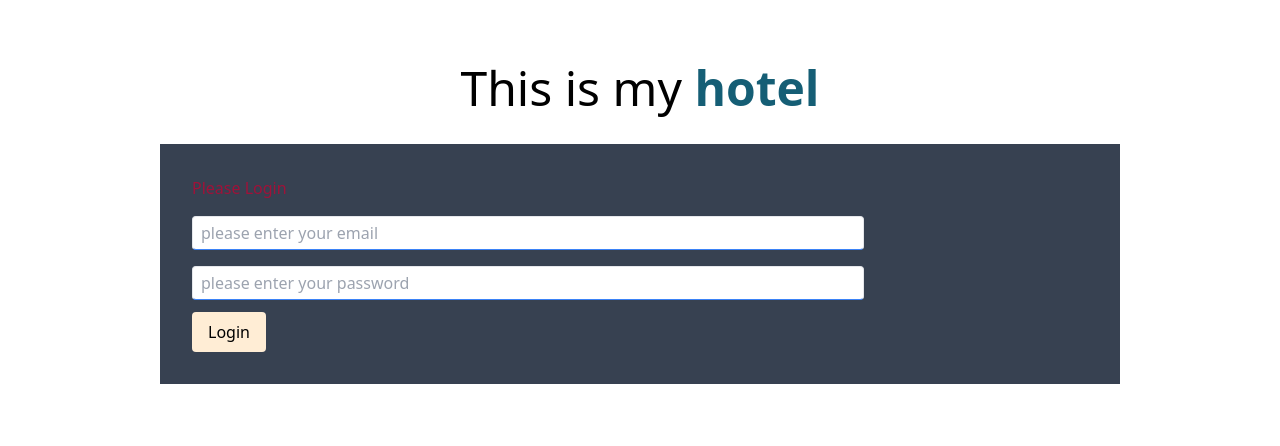
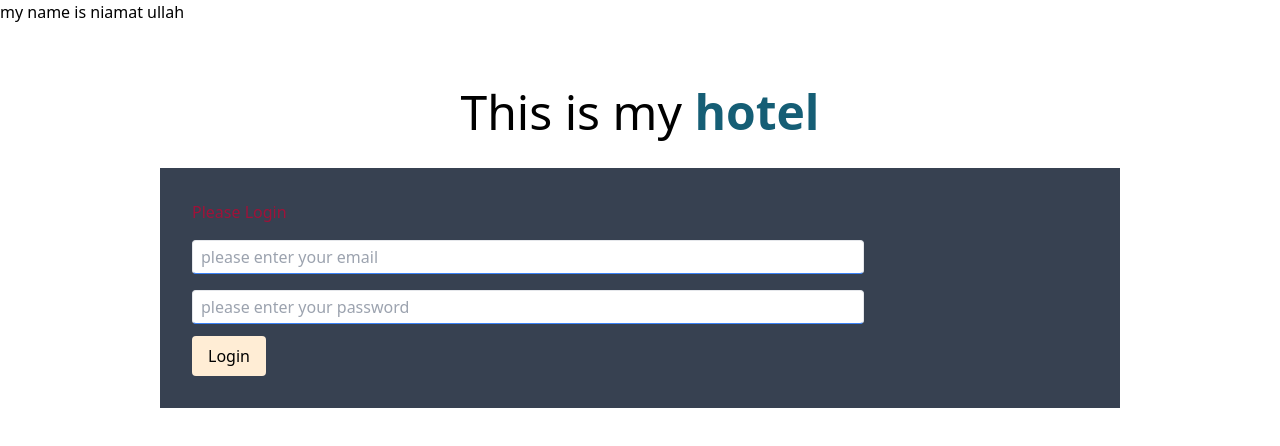
Before and after one commit to Yeasin12/niamat, a plain HTML site: page index.html in a window 1280 px wide. Drawn offline with nearby package versions, Linux system fonts and the light colour scheme.

Commit message:
add name

```diff
--- a/index.html
+++ b/index.html
@@ -11,6 +11,7 @@
 
 </head>
 <body>
+          <h1>my name is niamat ullah</h1>
           <header>
                     <h1 class="text-5xl text-center mt-16">This is my <span class="text-cyan-800 font-semibold" > hotel</span></h1>
           </header>
```
